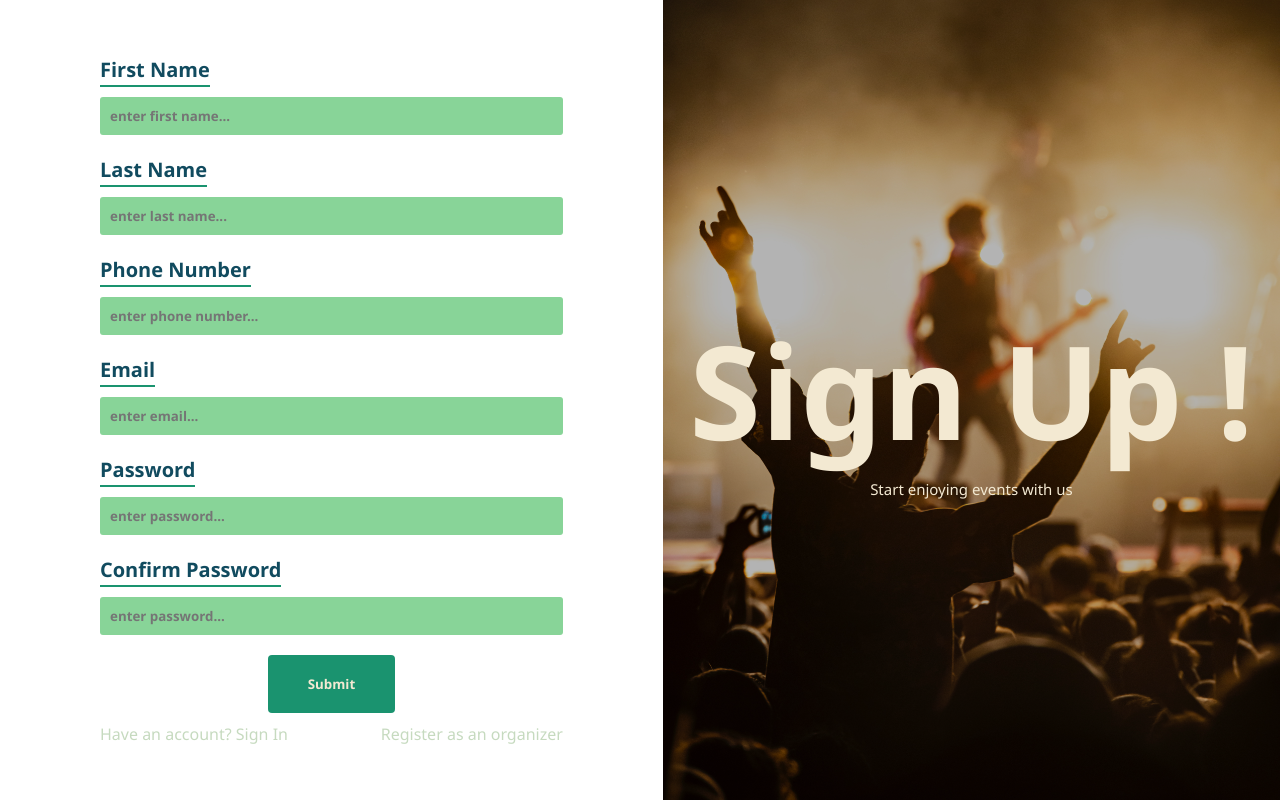
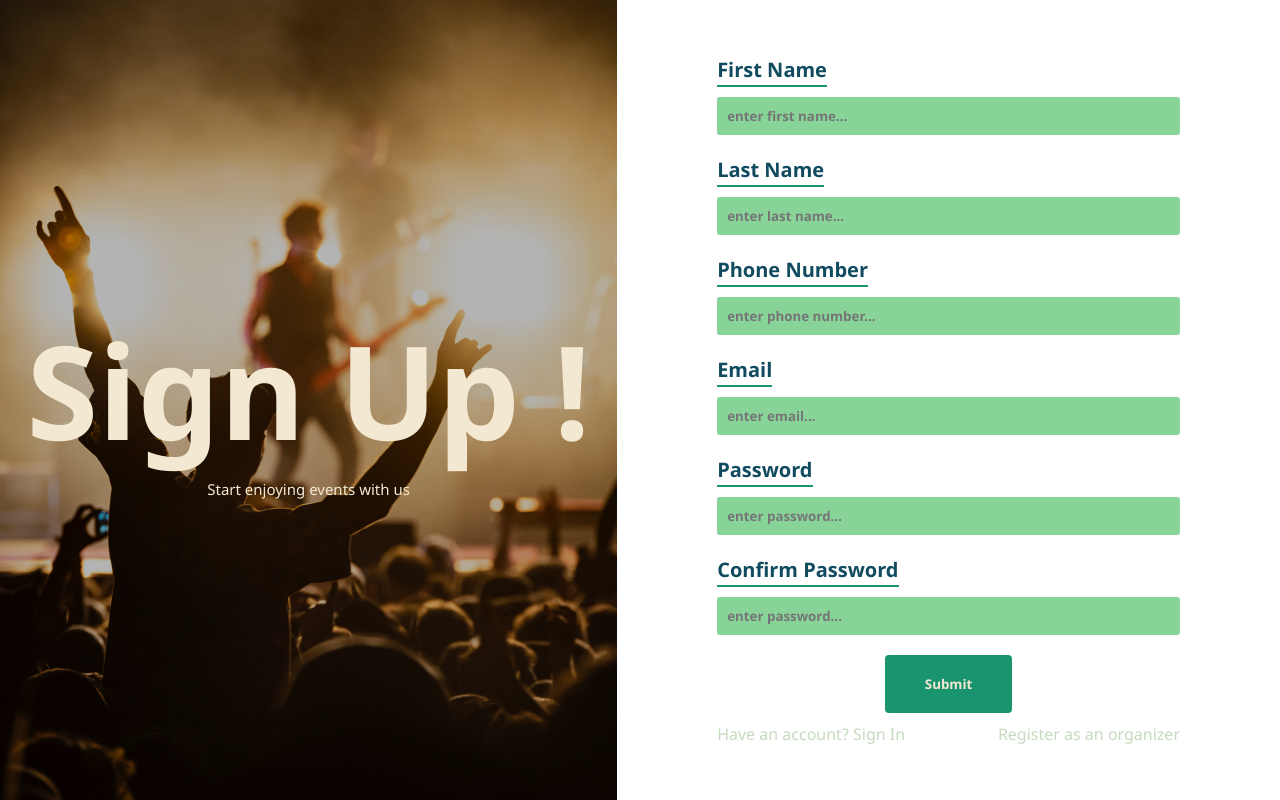
Before and after one commit to damilolarandolph/evently, a PHP site: page /signup.php in a window 1280 px wide. Run offline with PHP 8.4, Linux system fonts and the light colour scheme.

Commit message:
swapped image positions on auth pages.

```diff
--- a/assets/css/auth.css
+++ b/assets/css/auth.css
@@ -1,6 +1,6 @@
 .layout {
   display: flex;
-  flex-direction: row;
+  flex-direction: row-reverse;
   height: 100vh;
   width: 100vw;
 }
```
